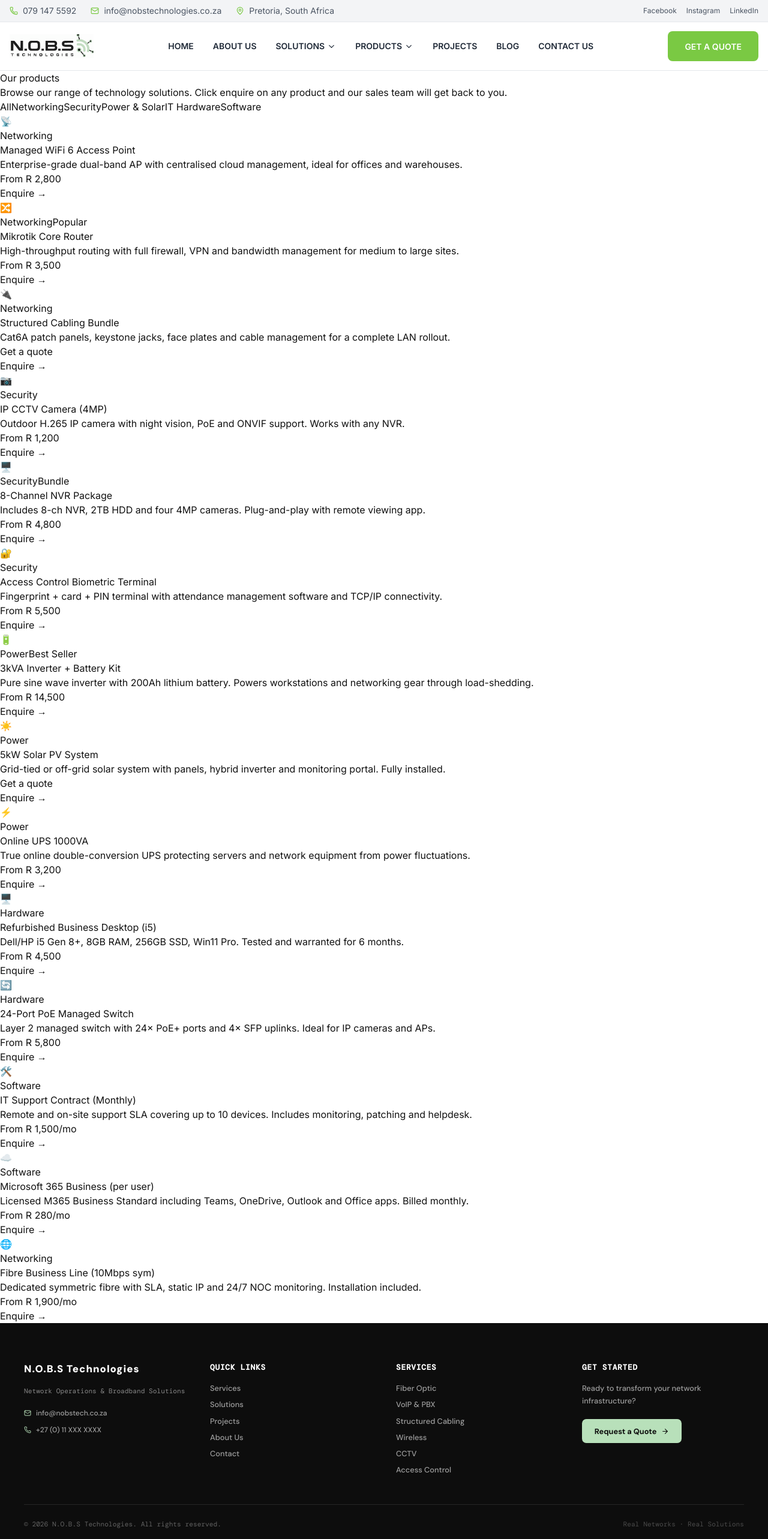
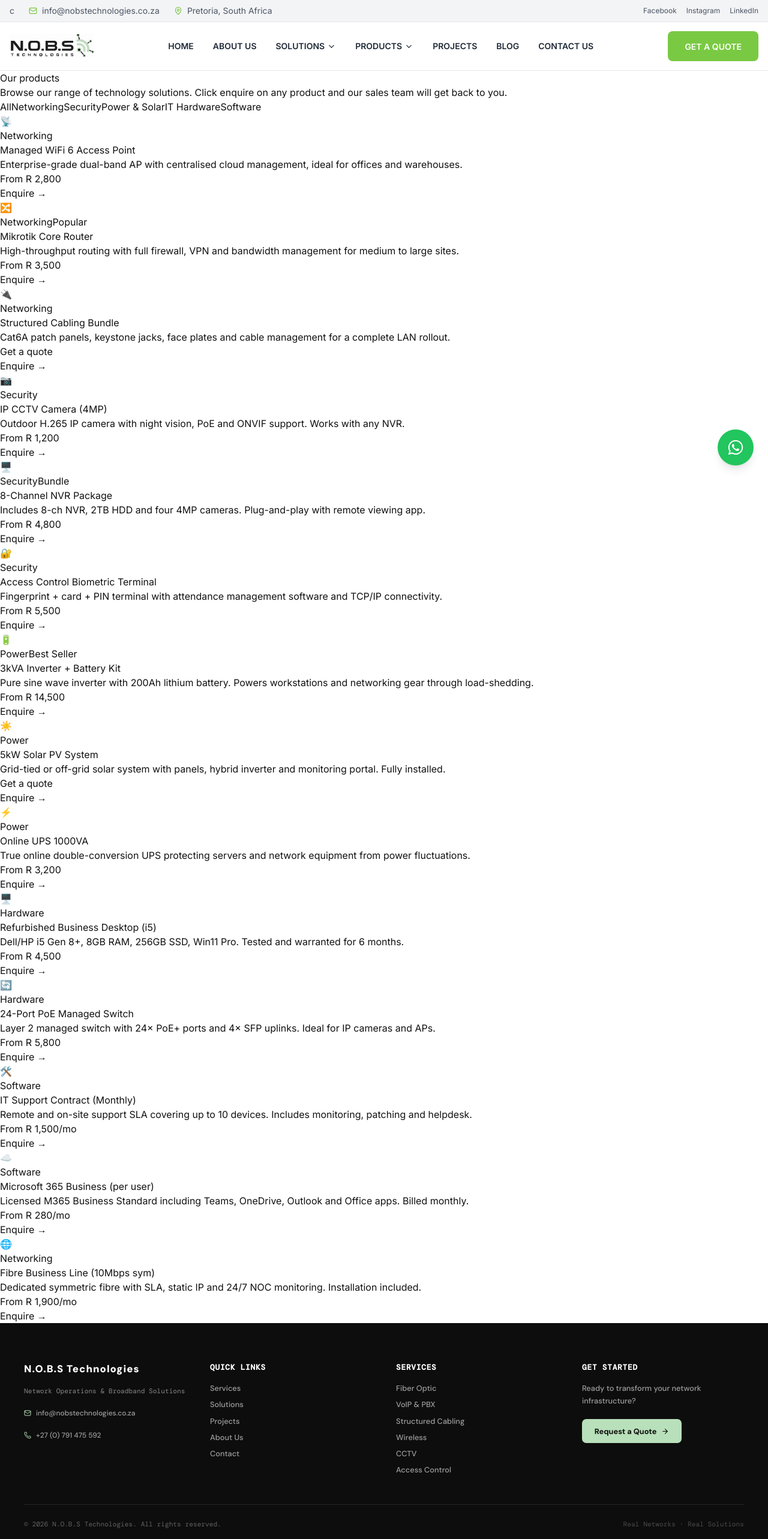
Before and after one commit to RoselineDC/front, a Next.js app: page /shop in a window 1280 px wide. Shown: the top 2566 px of the page at 60% size. Built offline with nearby package versions, Linux system fonts and the light colour scheme.

Commit message:
whatsapp button

```diff
--- a/app/layout.tsx
+++ b/app/layout.tsx
@@ -1,5 +1,6 @@
 import "./globals.css";
 import Providers from "@/components/providers";
+import WhatsAppButton from "@/components/WhatsAppButton";
 import { Inter } from "next/font/google";
 
 const inter = Inter({
@@ -17,6 +18,16 @@
 }: Readonly<{
   children: React.ReactNode;
 }>) {
-return ( <html lang="en"> <body className={inter.className}> <Providers>{children}</Providers> </body> </html>
+  return (
+    <html lang="en">
+      <body className={inter.className}>
+        <Providers>
+          {children}
+
+          {/* Floating WhatsApp Button (global) */}
+          <WhatsAppButton />
+        </Providers>
+      </body>
+    </html>
   );
 }
--- a/components/Footer.tsx
+++ b/components/Footer.tsx
@@ -135,9 +135,20 @@
                   onMouseLeave={e => (e.currentTarget.style.color = "rgba(255,255,255,.6)")}
                 >
                   <Mail size={12} color="#B8E0BA" />
-                  info@nobstech.co.za
+                  info@nobstechnologies.co.za
                 </a>
-                <a href="tel:+27011XXXXXX" style={{
+                <a
+
+
+                >
+
+                </a>
+                <a href="https://wa.me/27791475592"
+
+                  target="_blank"
+                  rel="noopener noreferrer"
+                  className="flex items-center gap-2 hover:text-[#7ac943] transition-colors"
+                  style={{
                     display: "flex",
                     alignItems: "center",
                     gap: ".5rem",
@@ -146,12 +157,13 @@
                     textDecoration: "none",
                     transition: "color .15s",
                     fontFamily: "'DM Sans', sans-serif",
+
                   }}
                   onMouseEnter={e => (e.currentTarget.style.color = "rgba(255,255,255,1)")}
                   onMouseLeave={e => (e.currentTarget.style.color = "rgba(255,255,255,.6)")}
                 >
                   <Phone size={12} color="#B8E0BA" />
-                  +27 (0) 11 XXX XXXX
+                  +27 (0) 791 475 592
                 </a>
               </div>
             </div>
--- a/components/Navbar.tsx
+++ b/components/Navbar.tsx
@@ -34,15 +34,7 @@
         <div className="container-custom flex items-center justify-between py-2 text-sm text-gray-600">
           <div className="flex items-center gap-6">
             <div className="flex items-center gap-2">
-              <a
-                href="https://wa.me/27791475592"
-                target="_blank"
-                rel="noopener noreferrer"
-                className="flex items-center gap-2 hover:text-[#7ac943] transition-colors"
-              >
-                <Phone size={14} className="text-[#7ac943]" />
-                <span>079 147 5592</span>
-              </a>
+              c
             </div>
 
             <div className="flex items-center gap-2">
--- /dev/null
+++ b/components/WhatsAppButton.tsx
@@ -0,0 +1,23 @@
+"use client";
+
+import { FaWhatsapp } from "react-icons/fa";
+
+const PHONE_NUMBER = "27679001246";
+
+const MESSAGE = encodeURIComponent(
+  "Hello, I need assistance with your services. Please assist."
+);
+
+export default function WhatsAppButton() {
+  return (
+    <a
+      href={`https://wa.me/${PHONE_NUMBER}?text=${MESSAGE}`}
+      target="_blank"
+      rel="noopener noreferrer"
+      className="fixed bottom-6 right-6 z-50 bg-green-500 text-white p-4 rounded-full shadow-lg hover:scale-110 active:scale-95 transition-transform duration-200 flex items-center justify-center"
+      aria-label="Chat on WhatsApp"
+    >
+      <FaWhatsapp size={28} />
+    </a>
+  );
+}
--- a/package.json
+++ b/package.json
@@ -20,6 +20,7 @@
     "radix-ui": "^1.4.3",
     "react": "19.2.4",
     "react-dom": "19.2.4",
+    "react-icons": "^5.6.0",
     "sonner": "^2.0.7",
     "tailwind-merge": "^3.6.0",
     "wouter": "^3.10.0"
```
Also changed, not shown: 1 other file (tests, documents, lock files or other folders). Lines whose indentation alone changed are shown as unchanged.
